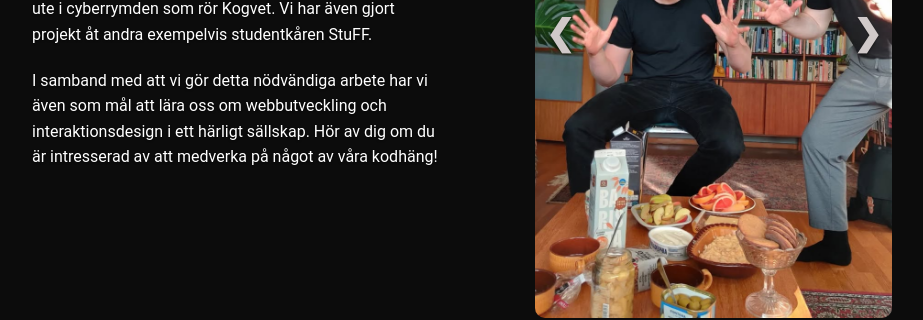
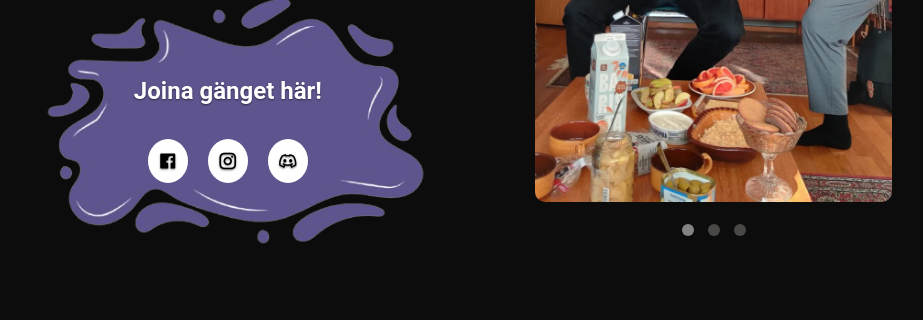
Before and after one commit to KodVet/kodvets_hemsida, a SvelteKit app: page / in a window 1280 px wide. Shown: the part 1260-1580 px from the top of the page, without its empty margins (188-1111 px from the left). Built offline with nearby package versions, Linux system fonts and the light colour scheme.

Commit message:
lade till blob, fixade lite avstånd, lade till mediaknappar
Co-authored-by: ellenpalmqvist <ellenpalmqvist@users.noreply.github.com>

```diff
--- a/src/app.html
+++ b/src/app.html
@@ -6,6 +6,10 @@
 		<meta name="viewport" content="width=device-width, initial-scale=1" />
 		<script src="https://code.iconify.design/2/2.1.0/iconify.min.js"></script>
 		%sveltekit.head%
+		<link
+      href="https://cdn.jsdelivr.net/npm/remixicon@4.5.0/fonts/remixicon.css"
+      rel="stylesheet"
+    />
 	</head>
 	<body data-sveltekit-preload-data="hover">
 		<div style="display: contents">%sveltekit.body%</div>
--- a/src/components/Header.svelte
+++ b/src/components/Header.svelte
@@ -14,7 +14,6 @@
 		{ href: '#hero', label: 'Hem' },
 		{ href: '#about', label: 'Om oss' },
 		{ href: '#projects', label: 'Projekt' },
-		{ href: '#members', label: 'Medlemmar' },
 		{ href: '#contact', label: 'Kontakt' }
 	];
 
@@ -54,7 +53,7 @@
 	}
 </script>
 
-<svelte:window onscroll={handleScroll}></svelte:window>
+<svelte:window onscroll={handleScroll} />
 
 <header bind:this={headerElement}>
 	<div class="header-wrapper" class:visible={isVisible}>
@@ -62,7 +61,7 @@
 			<nav class="main-nav">
 				<div class="nav-container">
 					<div class="logo">
-						<a href=#hero><img src="/images/kodvet_logo_vit_liggande.png" alt=""></a>
+						<a href="#hero"><img src="/images/kodvet_logo_vit_liggande.png" alt="" /></a>
 					</div>
 					<div class="nav-links">
 						{#each navLinks as link}
--- a/src/components/Hero.svelte
+++ b/src/components/Hero.svelte
@@ -7,7 +7,7 @@
 	}
 </script>
 
-<section class="hero_background" id="hem">
+<section class="hero_background" id="hero">
 	<div class="hero_logga" onclick={(event) => changeBackground(event)}></div>
 	<div class="text-box">
 		<h1>Webbgruppen kodVet</h1>
@@ -27,7 +27,6 @@
 		width: 100%;
 		background-image:
 			linear-gradient(to bottom, rgba(12, 12, 12, 0.2) 40%, var(--bg-color)),
-
 			url(/images/hero_bakgrund.png);
 		background-size: cover;
 		position: relative;
--- a/src/components/Omoss.svelte
+++ b/src/components/Omoss.svelte
@@ -1,8 +1,7 @@
 <script>
-	import { onMount } from "svelte";
+	import { onMount } from 'svelte';
 
 	let slideIndex = 1;
-
 
 	/**
 	 * @param {number} n
@@ -41,26 +40,39 @@
 		dots[slideIndex - 1].className += ' active';
 	}
 
-    onMount(() => {
-        showSlides(slideIndex);
-
-    })
+	onMount(() => {
+		showSlides(slideIndex);
+	});
 </script>
 
-<div class="aboutKodvet" id="om-oss">
+<div class="aboutKodvet" id="about">
 	<div class="about-text">
 		<h5>Om oss</h5>
 		<p>
-			Vi är kodVet, Kogvets webbgrupp! Vi sköter sektionens och alla dess utskotts digitala lösningar.
-            Detta innebär sektionshemsidor, diverse appar för studenter och annat ute i cyberrymden som rör
-            Kogvet. Vi har även gjort projekt åt andra exempelvis studentkåren StuFF.
-        </p>
-        <p>
-            I samband med att vi
-            gör detta nödvändiga arbete har vi även som mål att lära oss om webbutveckling och interaktionsdesign
-            i ett härligt sällskap. Hör av dig om du är intresserad av att medverka på något av våra kodhäng!
+			Vi är kodVet, Kogvets webbgrupp! Vi sköter sektionens och alla dess utskotts digitala
+			lösningar. Detta innebär sektionshemsidor, diverse appar för studenter och annat ute i
+			cyberrymden som rör Kogvet. Vi har även gjort projekt åt andra exempelvis studentkåren StuFF.
 		</p>
+		<p>
+			I samband med att vi gör detta nödvändiga arbete har vi även som mål att lära oss om
+			webbutveckling och interaktionsdesign i ett härligt sällskap. Hör av dig om du är intresserad
+			av att medverka på något av våra kodhäng!
+		</p>
+		<div class="blob" id="blob">
+			<img src="/images/blob10.png" alt="Blob Image" />
+			<div class="iblob">
+				<h3>Joina gänget här!</h3>
+				<div class="socialIcons">
+					<a href="https://www.facebook.com/kodvet"><i class="ri-facebook-box-fill"></i></a>
+					<a href="https://www.instagram.com/webbgruppen_kodvet/"
+						><i class="ri-instagram-line"></i></a
+					>
+					<a href="https://discord.gg/5HgdNfJVRh"><i class="ri-discord-line"></i></a>
+				</div>
+			</div>
+		</div>
 	</div>
+
 	<div class="about-kodvet-img">
 		<div class="slideshow-container">
 			<div class="mySlides fade">
@@ -91,13 +103,12 @@
 		padding: 100px;
 		gap: 10%;
 		margin-left: 120px;
-		margin-top: 10%;
 		scroll-margin-top: 150px;
 	}
 
 	.about-text {
 		text-align: left;
-		margin-top: -10%;
+		margin-top: -5px;
 		width: 80%;
 	}
 
@@ -141,7 +152,6 @@
 		height: 550px;
 		object-fit: cover;
 		border-radius: 10px;
-
 	}
 
 	.prev,
@@ -193,6 +203,31 @@
 		transition: background-color 0.6s ease;
 	}
 
+	.blob {
+		position: relative;
+		width: 100%;
+		text-align: center;
+		z-index: 1;
+	}
+
+	.blob img {
+		width: 100%;
+		height: auto;
+	}
+
+	.blob h3 {
+		background-color: transparent;
+		color: white;
+		font-size: 24px;
+		z-index: 2;
+	}
+
+	.iblob {
+		top: 25%;
+		left: 25%;
+		position: absolute;
+	}
+
 	:global(.active) {
 		background-color: #858282 !important;
 	}
@@ -210,4 +245,29 @@
 			opacity: 1;
 		}
 	}
+	.socialIcons {
+		display: flex;
+		align-items: center;
+		justify-content: center;
+	}
+	.socialIcons a {
+		text-decoration: none;
+		padding: 10px;
+		background-color: #fff;
+		margin: 10px;
+		border-radius: 50%;
+		font-size: 20px;
+		color: #000;
+	}
+
+	.socialIcons a:hover {
+		background-color: var(--main-color);
+		transition: 0.5s;
+	}
+	.socialIcons a li {
+		font-size: 5rem;
+		color: black;
+		opacity: 0.9;
+		transition: transfrom 0.5s ease;
+	}
 </style>
```
Also changed, not shown: src/components/Projekt.svelte (+32 -25 lines), static/images/blob10.png (added).
